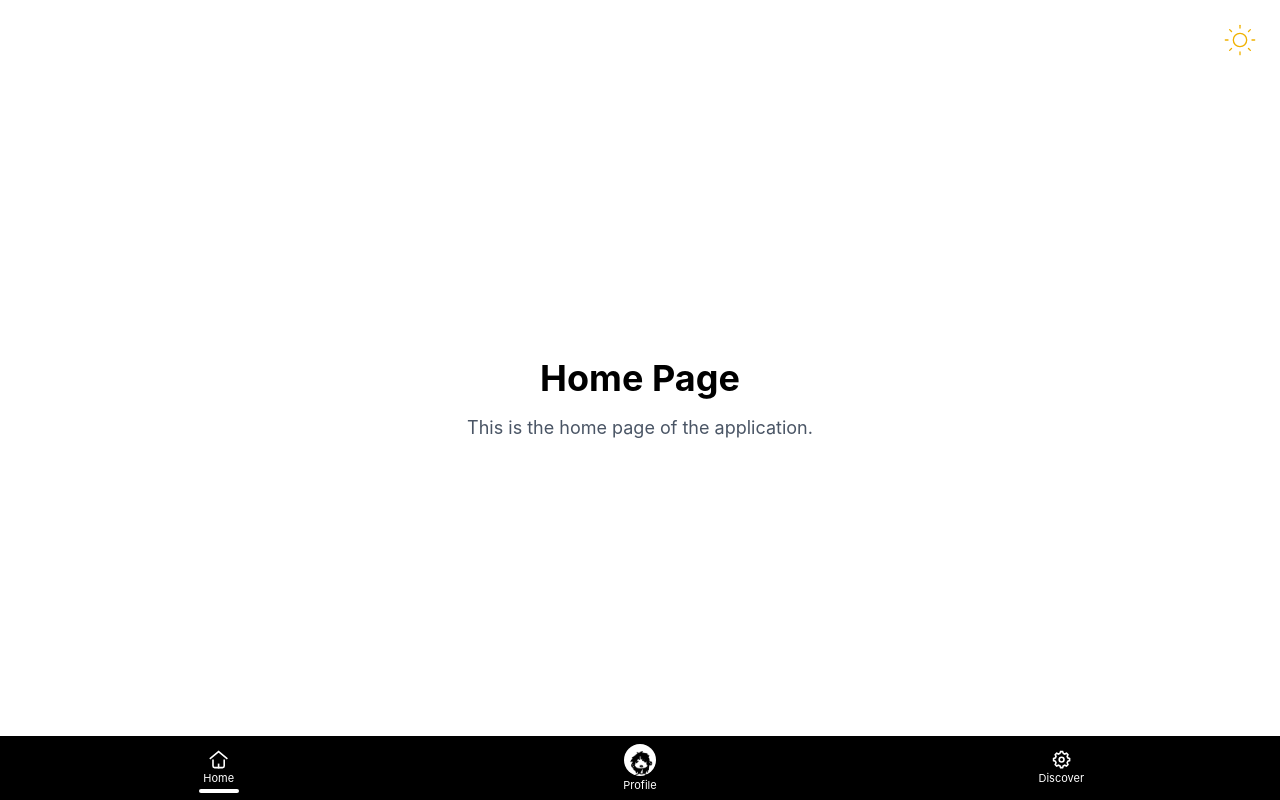
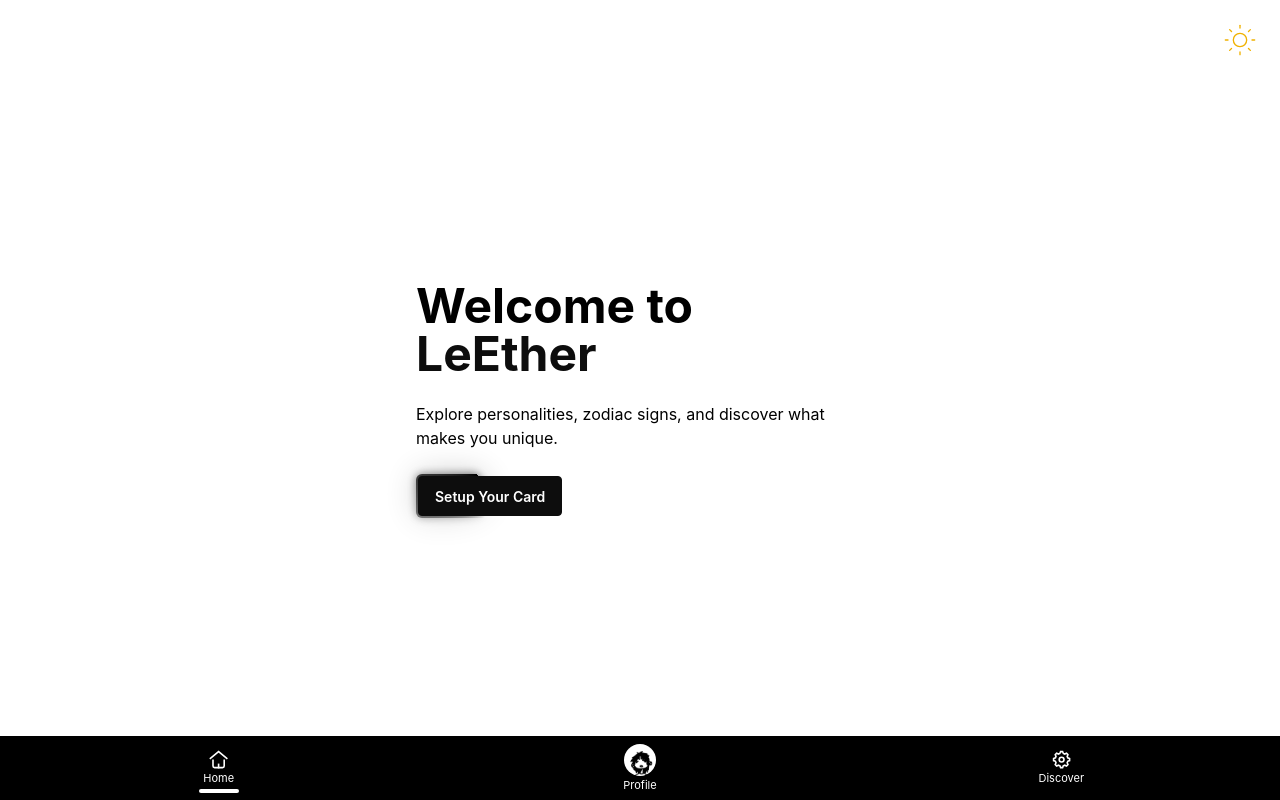
Before and after one commit to notshanxx/LeEther, a Next.js app: page /home in a window 1280 px wide. Built offline with nearby package versions, Linux system fonts and the light colour scheme.

Commit message:
add home design

```diff
--- a/app/home/page.tsx
+++ b/app/home/page.tsx
@@ -1,10 +1,30 @@
+import Link from "next/link";
+
 export default function HomePage() {
   return (
-    <div className="flex flex-col items-center justify-center min-h-screen py-2">
-      <h1 className="text-4xl font-bold">Home Page</h1>
-      <p className="mt-4 text-lg text-gray-600">
-        This is the home page of the application.
-      </p>
+    <div className="hero min-h-screen">
+      <div className="hero-content ">
+        <div className="max-w-md ">
+          <h1 className="text-5xl font-bold ">
+            Welcome to
+            <br></br>
+            <span className="text-primary">
+              LeEther
+            </span>
+
+          </h1>
+
+          <p className="py-6 max-w-xl">
+            Explore personalities, zodiac signs, and discover what makes you
+            unique.
+          </p>
+          <div className="aura">
+            <Link href="/profile" className="btn btn-primary">
+              Setup Your Card
+            </Link>
+          </div>
+        </div>
+      </div>
     </div>
   );
 }
```
